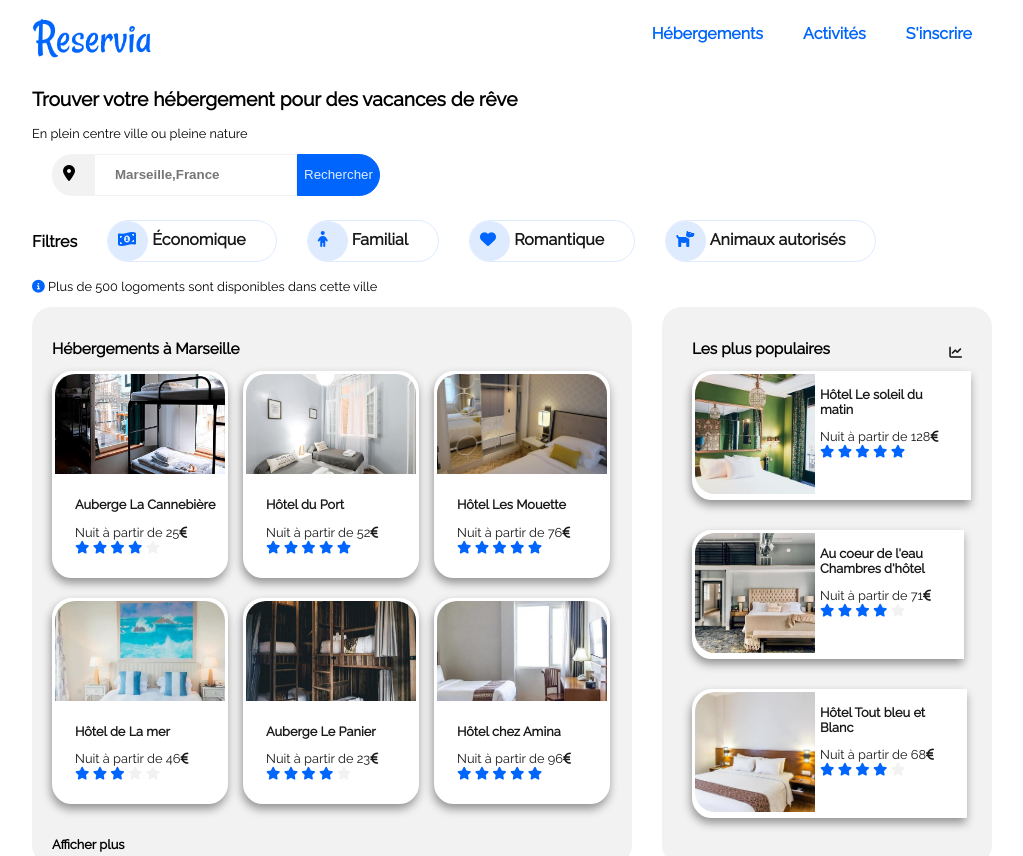
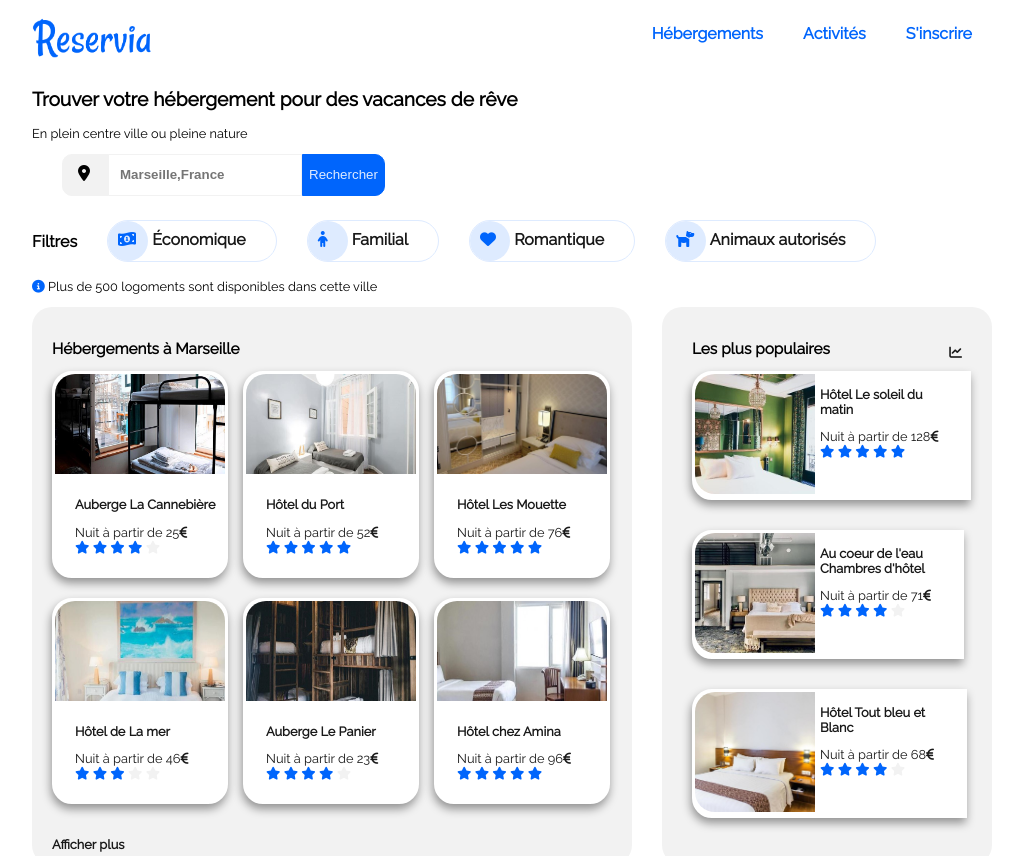
Before and after one commit to rachel-duret/ChunCheungDuret_2_13102020, a plain HTML site: page index.html in a window 1280 px wide. Shown: the top 856 px of the page, without its empty margins (118-1141 px from the left). Drawn offline with Linux system fonts and the light colour scheme.

Commit message:
change icon map radius

```diff
--- a/Reservia.css
+++ b/Reservia.css
@@ -94,14 +94,15 @@ nav a:visited
 .fa-map-marker-alt
 {
     border: 1px solid #F2F2F2;
-    border-radius: 50%;
     width: 30px;
     height: 30px;
     padding-top: 10px;
-    padding-left: 10px;
+    padding-left: 15px;
     background-color:#F2F2F2;
-    border-radius: 20px 0px 0px 20px;
+    border-radius: 10px 0px 0px 10px;
     justify-content: center;
+    position: relative;
+    left: 10px;
 }
 .fa-search
 {
@@ -127,7 +128,7 @@ nav a:visited
 #btn
 {
     border: 1px solid #0065FC;
-    border-radius: 0 50px 50px 0;
+    border-radius: 0 10px 10px 0;
     background-color:#0065FC ;
     color: #DEEBFF;
 
@@ -348,7 +349,6 @@ section i
     vertical-align: bottom;
     margin-top:40px;
 }
-
 #pomegues img
 {
     width: 220px;
--- a/index.html
+++ b/index.html
@@ -207,7 +207,7 @@
                         </div>
                     </div>
                 </div>
-                <h3 id="afficher-plus">Afficher plus</h3>
+                <h3 id="afficher-plus"><a href="#">Afficher plus</a> </h3>
             </div>
             <!--            -->
             <div id="populaires">
@@ -225,7 +225,8 @@
                         <div>
                             <a href="#">
                                 <h3>Hôtel Le soleil du<br/> matin</h3>
-                                Nuit à partir de 128<i class="fas fa-euro-sign"></i><br/>
+                                Nuit à partir de 128<i class="fas fa-euro-sign"></i>
+
                                 <div>
                                     <i class="fas fa-star"></i>
                                     <i class="fas fa-star"></i>
@@ -246,7 +247,7 @@
                         <div>
                             <a href="#">
                                 <h3>Au coeur de l'eau<br/> Chambres d'hôtel</h3>
-                                Nuit à partir de 71<i class="fas fa-euro-sign"></i><br/>
+                                Nuit à partir de 71<i class="fas fa-euro-sign"></i>
                                 <div class="star">
                                     <i class="fas fa-star"></i>
                                     <i class="fas fa-star"></i>
@@ -267,7 +268,7 @@
                         <div>
                             <a href="#">
                                 <h3>Hôtel Tout bleu et<br/> Blanc</h3>
-                                Nuit à partir de 68<i class="fas fa-euro-sign"></i><br/>
+                                Nuit à partir de 68<i class="fas fa-euro-sign"></i>
                                 <div class="star">
                                     <i class="fas fa-star"></i>
                                     <i class="fas fa-star"></i>
```
